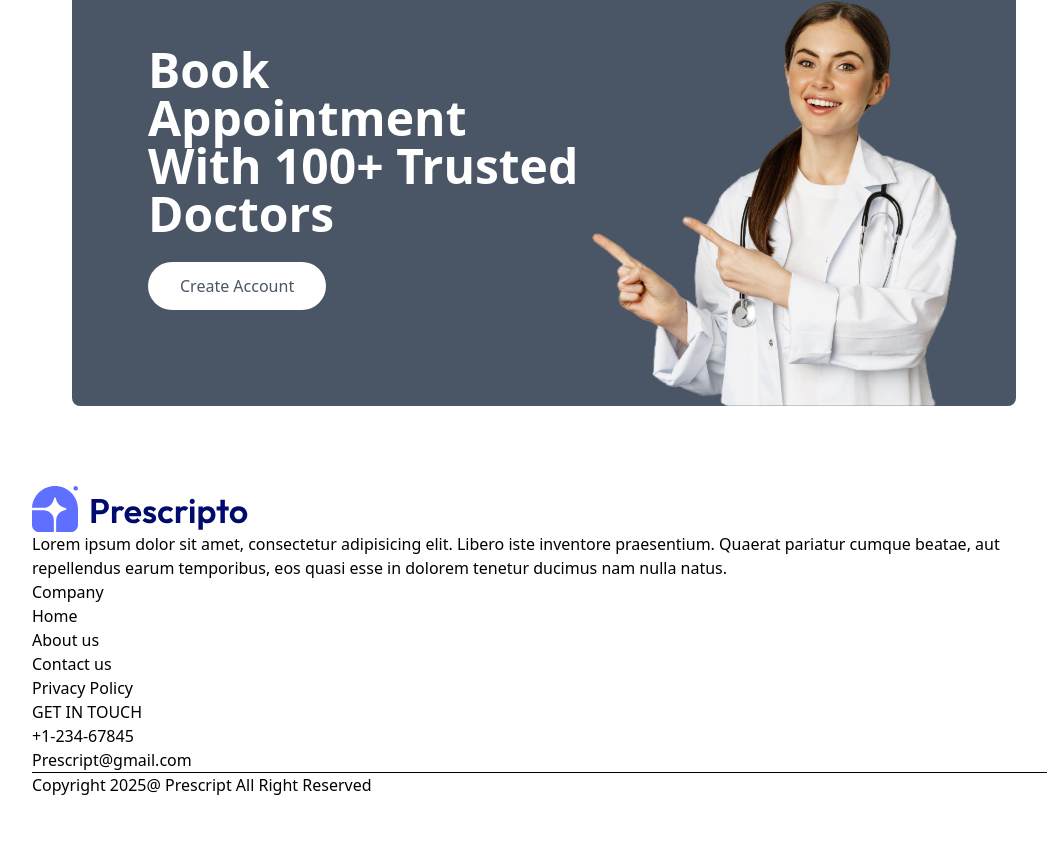
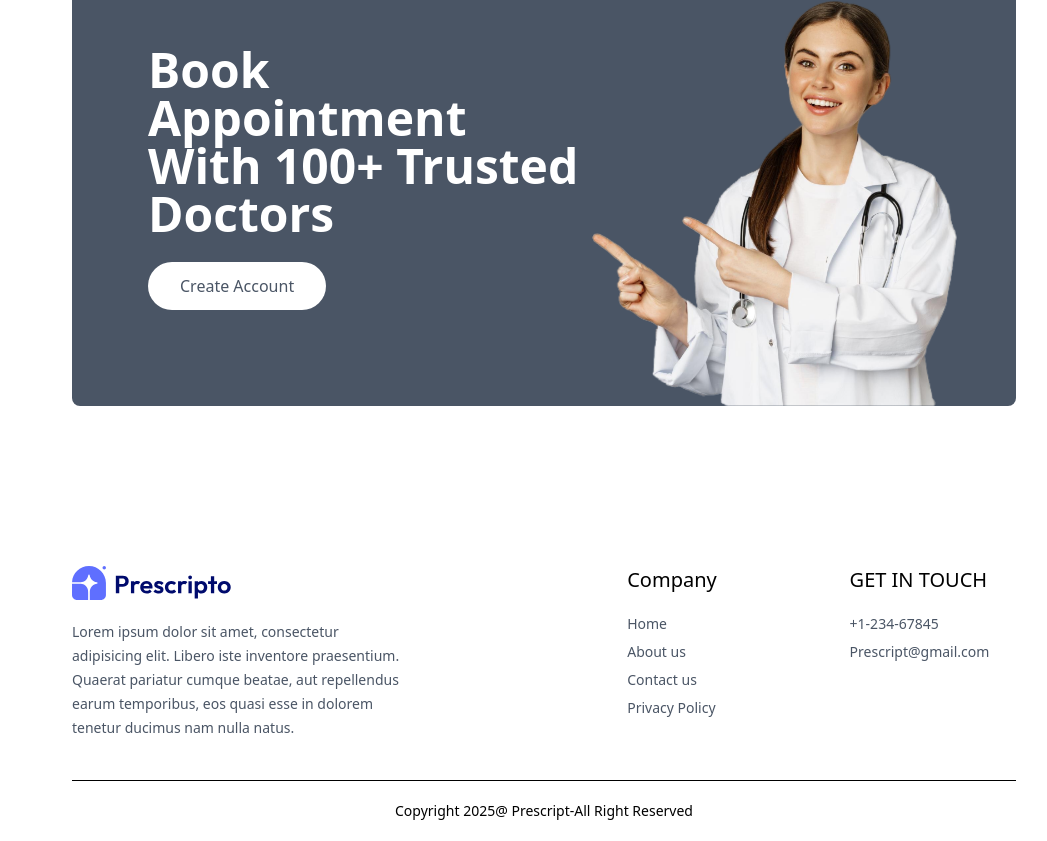
Before and after one commit to Anurag-Kuche/Prescript, a React (Vite) app: page / in a window 1280 px wide. Shown: the part 2528-3369 px from the top of the page, without its empty margins (96-1143 px from the left). Before the commit the page ends 3325 px from the top, so only its background shows below. Built offline with nearby package versions, Linux system fonts and the light colour scheme.

Commit message:
footer created

```diff
--- a/src/components/Footer.jsx
+++ b/src/components/Footer.jsx
@@ -2,17 +2,17 @@
 
 const Footer = () => {
   return (
-    <div>
-      <div>
+    <div className='md:mx-10'>
+      <div className='flex flex-col sm:grid grid-cols-[3fr_1fr_1fr] gap-14 my-10 mt-40 text-sm'>
         {/* left section */}
         <div>
-            <img src={assets.logo} alt="" />
-            <p>Lorem ipsum dolor sit amet, consectetur adipisicing elit. Libero iste inventore praesentium. Quaerat pariatur cumque beatae, aut repellendus earum temporibus, eos quasi esse in dolorem tenetur ducimus nam nulla natus.</p>
+            <img className='mb-5 w-40' src={assets.logo} alt="" />
+            <p className='w-full md:w-2/3 text-gray-600 leading-6'>Lorem ipsum dolor sit amet, consectetur adipisicing elit. Libero iste inventore praesentium. Quaerat pariatur cumque beatae, aut repellendus earum temporibus, eos quasi esse in dolorem tenetur ducimus nam nulla natus.</p>
         </div>
         {/* middle section */}
         <div>
-            <p>Company</p>
-            <ul>
+            <p className='text-xl font-medium mb-5'>Company</p>
+            <ul className='flex flex-col gap-2 text-gray-600'>
                 <li>Home</li>
                 <li>About us</li>
                 <li>Contact us</li>
@@ -20,9 +20,9 @@
             </ul>
         </div>
         {/* right section */}
-        <div>
-            <p>GET IN TOUCH</p>
-            <ul>
+        <div >
+            <p  className='text-xl font-medium mb-5'>GET IN TOUCH</p>
+            <ul className='flex flex-col gap-2 text-gray-600'>
                 <li>+1-234-67845</li>
                 <li>Prescript@gmail.com</li>
             </ul>
@@ -31,7 +31,7 @@
       {/* copyright */}
       <div>
         <hr />
-        <p>Copyright 2025@ Prescript All Right Reserved</p>
+        <p className='py-5 text-sm text-center '>Copyright 2025@ Prescript-All Right Reserved</p>
       </div>
     </div>
   )
```
